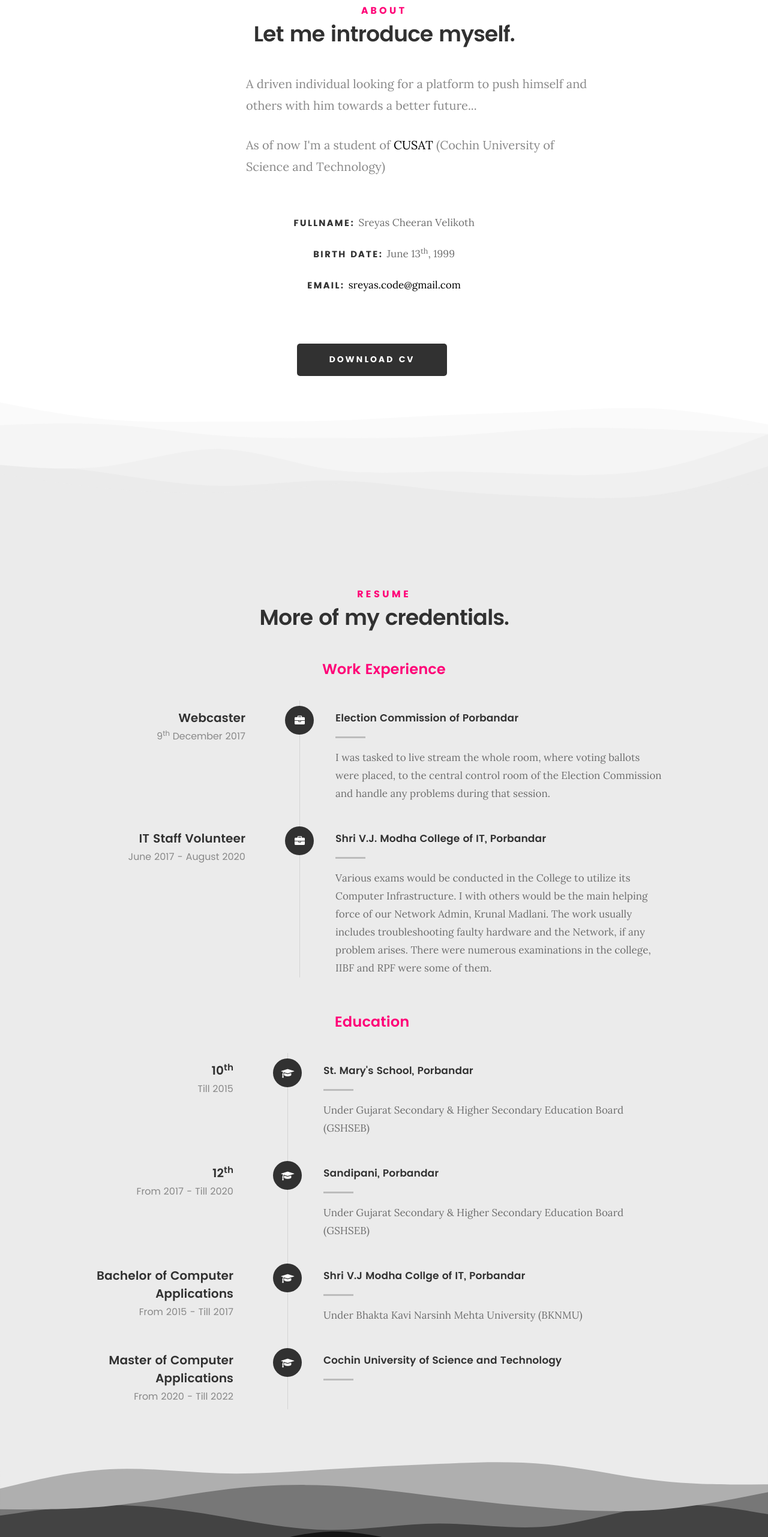
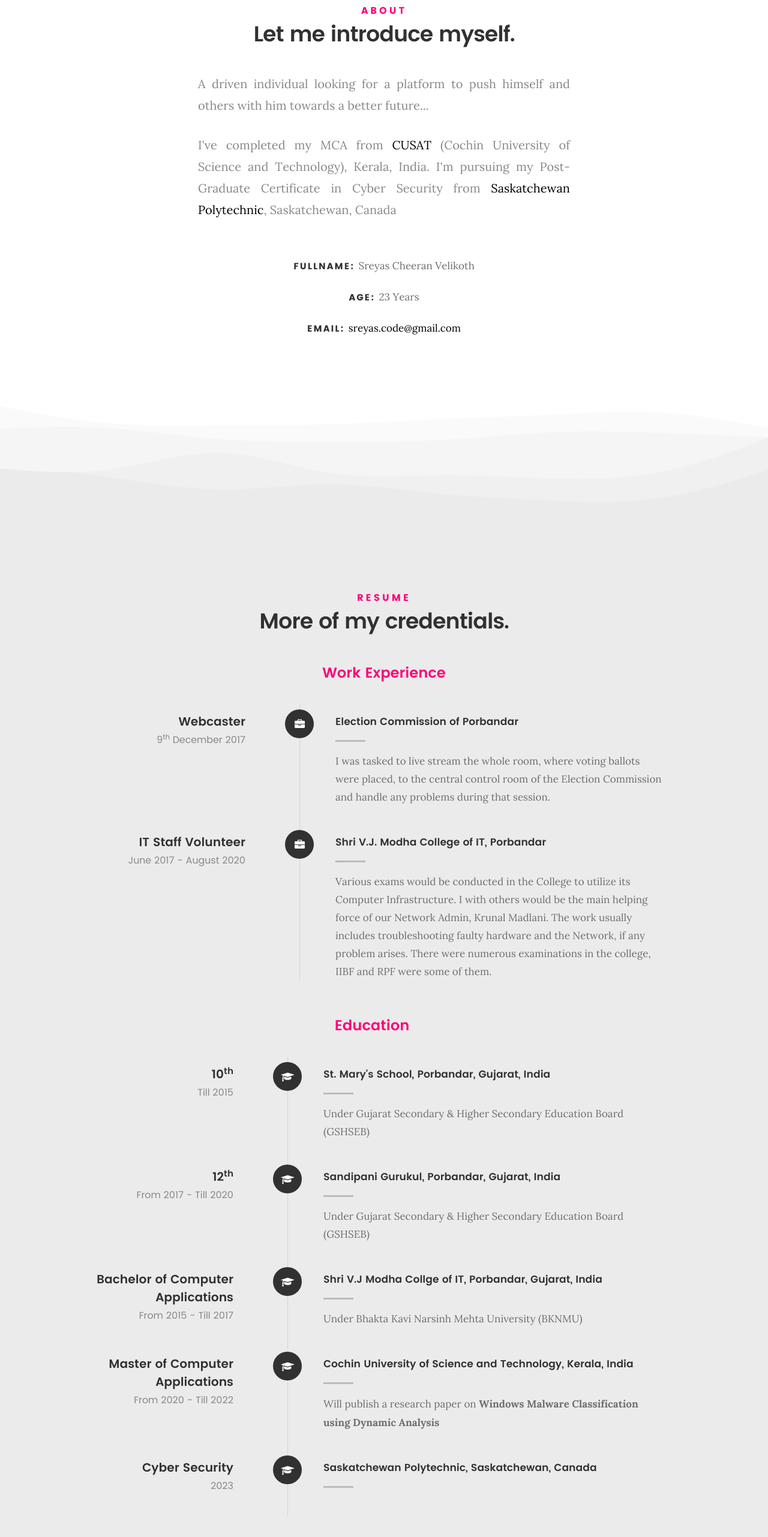
Before and after one commit to ezyway/ezyway.github.io, a plain HTML site: page index.html in a window 1280 px wide. Shown: the part 897-3460 px from the top of the page at 60% size. Drawn offline with Linux system fonts and the light colour scheme; files whose address does not match are found by name.

Commit message:
Bug Fixes

```diff
--- a/css/main.css
+++ b/css/main.css
@@ -1685,8 +1685,9 @@ header .logo {
 	float: left;
 }
 .intro-info .lead {
-	text-align: left;
-	padding-left: 13rem;
+	text-align: justify;
+	padding-left: 5rem;
+	padding-right: 5rem;
 }
 
 .about-content {
@@ -1735,7 +1736,7 @@ header .logo {
 	width: 250px;
 }
 .button-section [class*="col-"] .button:first-child {
-	margin-right: 4rem;
+	/* margin-right: 4rem; */
 }
 
 /**
--- a/index.html
+++ b/index.html
@@ -183,7 +183,7 @@
    				<!-- <img src="images/profile-pic.jpg" alt="Profile Picture"> -->
 
    				<p class="lead">A driven individual looking for a platform to push himself and others with him towards a better future...</p>
-   				<p class="lead">As of now I'm a student of <a href="https://cusat.ac.in/" target="blank">CUSAT</a> (Cochin University of Science and Technology)</p>
+   				<p class="lead">I've completed my MCA from <a href="https://cusat.ac.in/" target="blank">CUSAT</a> (Cochin University of Science and Technology), Kerala, India. I'm pursuing my Post-Graduate Certificate in Cyber Security from <a href="https://saskpolytech.ca/" target="blank">Saskatchewan Polytechnic</a>, Saskatchewan, Canada</p>
    			</div>
 
    		</div>
@@ -199,7 +199,7 @@
    					<strong>Fullname: </strong>Sreyas Cheeran Velikoth
    				</li>
    				<li>
-   					<strong>Birth Date: </strong>June 13<sup>th</sup>, 1999
+   					<strong>Age: </strong>23 Years
    				</li>
    				<li>
    					<strong>Email: </strong><a href="mailto:sreyas.code@gmail.com">sreyas.code@gmail.com</a>
@@ -212,11 +212,11 @@
 
    	</div>
 
-   	<div class="row button-section">
+   	<!-- <div class="row button-section">
    		<div class="col-twelve">
-   			<a href="https://github.com/ezyway/resume/raw/main/PDF%20File.pdf" title="Download CV" class="button button-primary">Download CV</a>
+   			<a href="**********" title="Download CV" class="button button-primary">Download CV</a>
    		</div>
-   	</div>
+   	</div> -->
 
 	   <div class="wave about-to-education-wave"></div>
 
@@ -320,7 +320,7 @@
 	   				</div>
 
 	   				<div class="timeline-content">
-	   					<h4>St. Mary's School, Porbandar</h4>
+	   					<h4>St. Mary's School, Porbandar, Gujarat, India</h4>
 	   					<p> Under Gujarat Secondary & Higher Secondary Education Board (GSHSEB) </p>
 	   				</div>
 
@@ -338,7 +338,7 @@
 	   				</div>
 
 	   				<div class="timeline-content">
-	   					<h4>Sandipani, Porbandar</h4>
+	   					<h4>Sandipani Gurukul, Porbandar, Gujarat, India</h4>
 	   					<p> Under Gujarat Secondary & Higher Secondary Education Board (GSHSEB) </p>
 	   				</div>
 
@@ -356,7 +356,7 @@
 	   				</div>
 
 	   				<div class="timeline-content">
-	   					<h4>Shri V.J Modha Collge of IT, Porbandar</h4>
+	   					<h4>Shri V.J Modha Collge of IT, Porbandar, Gujarat, India</h4>
 	   					<p> Under Bhakta Kavi Narsinh Mehta University (BKNMU) </p>
 	   				</div>
 
@@ -374,7 +374,25 @@
 	   				</div>
 
 	   				<div class="timeline-content">
-	   					<h4>Cochin University of Science and Technology</h4>
+	   					<h4>Cochin University of Science and Technology, Kerala, India</h4>
+	   					<p> Will publish a research paper on <b>Windows Malware Classification using Dynamic Analysis</b> </p>
+	   				</div>
+
+      	   		</div> <!-- /timeline-block -->
+
+   				<div class="timeline-block">
+
+	   				<div class="timeline-ico">
+	   					<i class="fa fa-graduation-cap"></i>
+	   				</div>
+
+	   				<div class="timeline-header">
+	   					<h3>Cyber Security</h3>
+	   					<p>2023</p>
+	   				</div>
+
+	   				<div class="timeline-content">
+	   					<h4>Saskatchewan Polytechnic, Saskatchewan, Canada</h4>
 	   					<p> <br> </p>
 	   				</div>
 
@@ -455,7 +473,7 @@
 
    	<div class="row contact-info">
 
-   		<div class="col-four tab-full">
+   		<div class="col-six tab-full">
 
    			<div class="icon">
    				<i class="icon-pin"></i>
@@ -464,13 +482,12 @@
    			<h5>Where to find me</h5>
 
    			<p>
-            Porbandar, Gujarat<br>
-			360 575
+            Porbandar, Gujarat
             </p>
 
    		</div>
 
-   		<div class="col-four tab-full collapse">
+   		<div class="col-six tab-full collapse">
 
    			<div class="icon">
    				<i class="icon-mail"></i>
@@ -483,7 +500,7 @@
 
    		</div>
 
-   		<div class="col-four tab-full">
+   		<!-- <div class="col-four tab-full">
 
    			<div class="icon">
    				<i class="icon-phone"></i>
@@ -494,7 +511,7 @@
    			<p><a href="tel:8128569474" style="color:#6e6e6e">Phone: +91 812 856 9474</a>
 			   </p>
 
-   		</div>
+   		</div> -->
 
    	</div> <!-- /contact-info -->
 
```
